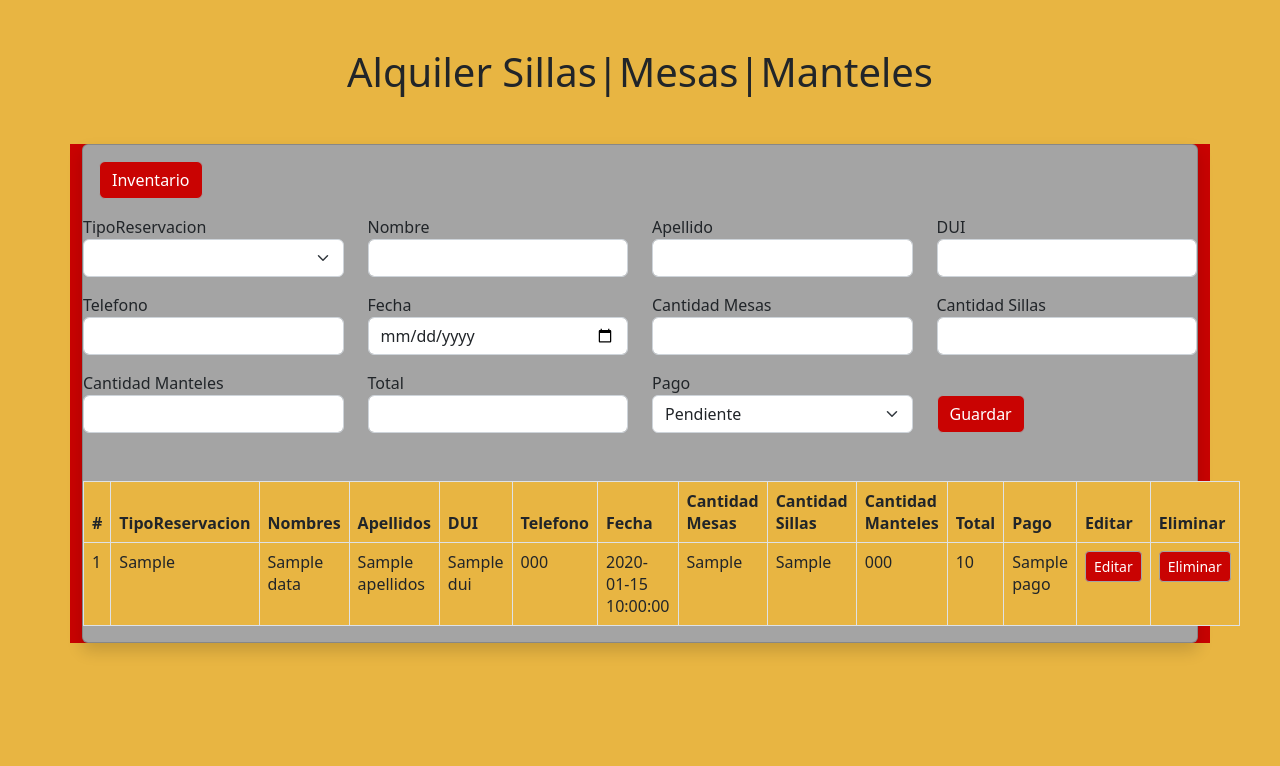
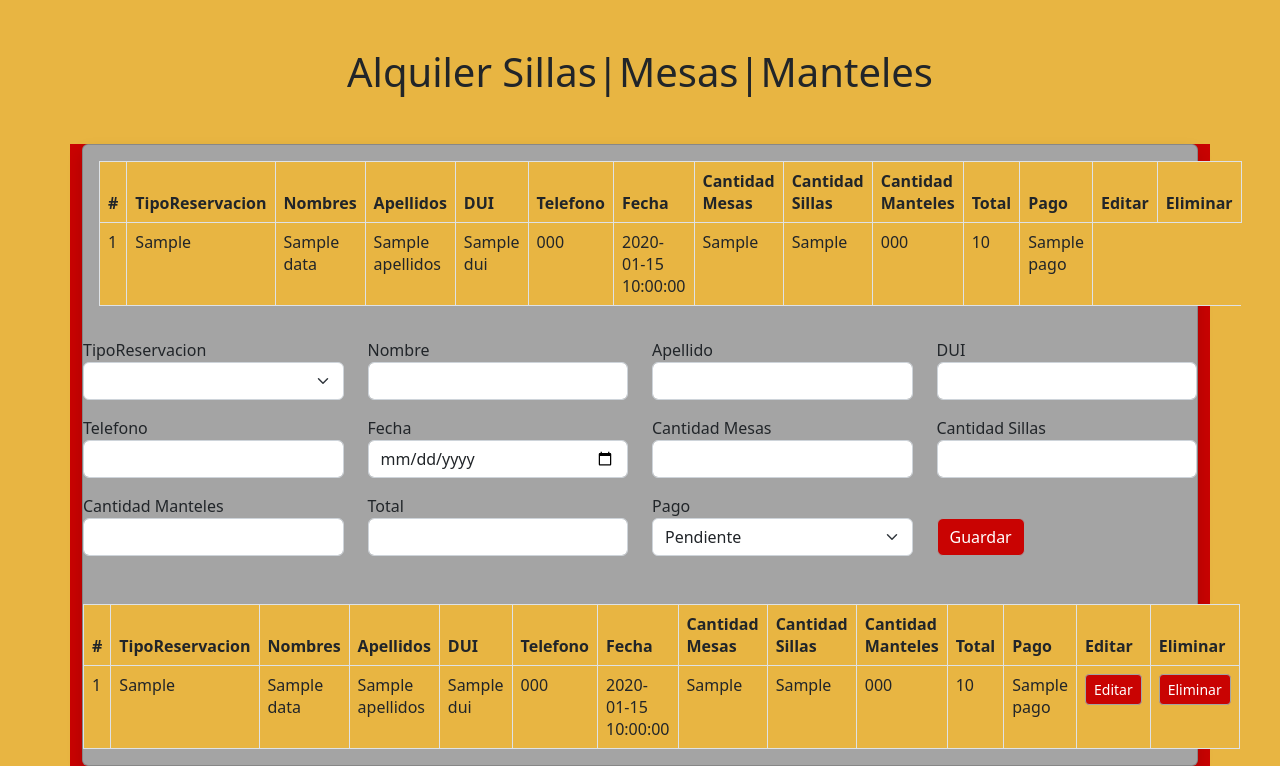
Before and after one commit to DiegoZpeda/Royal_Casino, a Flask app: template src/templates/rmms.html in a window 1280 px wide. Shown: the part 96-862 px from the top of the page. Before the commit the page ends 750 px from the top, so only its background shows below. Run offline with Flask 3, Linux system fonts and the light colour scheme; the template is opened without the code that fills it: most values are stand-ins (such as "Sample title", 1, 10 or a date in 2020); one stand-in notice (Sample message) is shown; parts of the project's set-up code (start-up, migrations or seed data) failed here and were passed over; some libraries are stand-ins or nearby versions.

Commit message:
Cambios pequeños

```diff
--- a/src/app.py
+++ b/src/app.py
@@ -38,11 +38,26 @@ def cabecera():
 def index():
     return render_template('index.html')
 
-inventario = {
-    'sillas': 200,
-    'mesas': 50,
-    'manteles': 50
-}
+def modificar_inventario(nombre_articulo, cantidad):
+    try:
+        cursor = db.database.cursor()
+
+        # Obtener la cantidad actual del artículo en el inventario
+        cursor.execute("SELECT cantidad FROM inventario WHERE nombre = %s", (nombre_articulo,))
+        current_quantity = cursor.fetchone()[0]
+
+        # Realizar la operación de suma o resta
+        new_quantity = current_quantity + cantidad
+
+        # Actualizar la cantidad en el inventario
+        cursor.execute("UPDATE inventario SET cantidad = %s WHERE nombre = %s", (new_quantity, nombre_articulo))
+        db.database.commit()
+
+        cursor.close()
+
+        return True, f"Inventario actualizado para {nombre_articulo}: Cantidad actual: {new_quantity}"
+    except Exception as e:
+        return False, f"Error al actualizar el inventario para {nombre_articulo}: {str(e)}"
 
 
 #---------------------------------------------------------------------------
@@ -58,7 +73,7 @@ def rmms():
     for record in myresult:
         insertObject.append(dict(zip(columnNames, record)))
     cursor.close()
-    return render_template('rmms.html', data=insertObject, inventario=inventario)
+    return render_template('rmms.html', data=insertObject)
 
 @app.route('/user', methods=['POST'])
 def addUser():
@@ -161,6 +176,7 @@ def local():
         # Consulta sin filtrar si no hay término de búsqueda
         cursor.execute("SELECT * FROM r_local")
 
+
     myresult = cursor.fetchall()
     insertObject = []
     columnNames = [column[0] for column in cursor.description]
@@ -168,8 +184,17 @@ def local():
     for record in myresult:
         insertObject.append(dict(zip(columnNames, record)))
 
+    #Inventario
+    cursor.execute("SELECT * FROM inventario")
+    result_otra_tabla = cursor.fetchall()
+    insertObject_otra_tabla = []
+    columnNames_otra_tabla = [column[0] for column in cursor.description]
+
+    for record in result_otra_tabla:
+        insertObject_otra_tabla.append(dict(zip(columnNames_otra_tabla, record)))
     cursor.close()
-    return render_template('r_local.html', data=insertObject, search_term=search_term, inventario=inventario)
+
+    return render_template('r_local.html', data=insertObject, search_term=search_term, data2 = insertObject_otra_tabla )
 
 
 
@@ -199,7 +224,13 @@ def addUserlocal():
     cursor.execute(consulta, valores,)
     resultado = cursor.fetchone()
 
+    cursor = db.database.cursor()
+    Cnombre = DUI
+    select_query = "SELECT DUI, c_reservaciones FROM clientes WHERE DUI = %s"
+    cursor.execute(select_query, (Cnombre,))
+    result = cursor.fetchone()
     #R_local
+
     if resultado:
        resultado = mostrar_alerta2
     else:
@@ -217,6 +248,10 @@ def addUserlocal():
             cursor.execute(sql, data)
             db.database.commit()
 
+        modificar_inventario('mesas', -int(c_mesas))
+        modificar_inventario('sillas', -int(c_sillas))
+        modificar_inventario('manteles', -int(c_manteles))
+
         cursor = db.database.cursor()
         sql = "INSERT INTO r_local (nombres, apellidos, DUI, telefono, t_reservacion, c_mesas, c_sillas, c_manteles, fecha, total, pago) VALUES (%s, %s, %s, %s, %s, %s, %s, %s, %s, %s, %s)"
         data = (nombres, apellidos, DUI, telefono, t_reservacion, c_mesas, c_sillas, c_manteles, fecha, total, pago)
@@ -232,7 +267,6 @@ def deletelocal(id):
     data = (id,)
     cursor.execute(sql, data)
     db.database.commit()
-
 
     return redirect(url_for('local'))
 
@@ -260,9 +294,6 @@ def editlocal(id):
 #login
 
 cursor = db.database.cursor()
-
-
-
 @app.route('/acceso-login', methods=['POST'])
 def login_post():
     correo = request.form['txtCorreo']
--- a/src/templates/rmms.html
+++ b/src/templates/rmms.html
@@ -37,23 +37,40 @@
   <div class="container">
     <div class="card shadow">
         <div class="card-body">
-            <div data-bs-theme="dark" class="d-flex">
-                <button class="btn btn-primary" type="button" data-bs-toggle="offcanvas" data-bs-target="#offcanvasScrolling" aria-controls="offcanvasScrolling">Inventario</button>
-
-                <div class="offcanvas " data-bs-scroll="true" data-bs-backdrop="false" tabindex="-1" id="offcanvasScrolling" aria-labelledby="offcanvasScrollingLabel">
-                <div class="offcanvas-header">
-                    <h5 class="offcanvas-title" id="offcanvasScrollingLabel">Inventario</h5>
-                    <button type="button" class="btn-close" data-bs-dismiss="offcanvas" data-bs-theme="dark" aria-label="Close"></button>
-                </div>
-                <div class="offcanvas-body">
-                    <ul>
-                        <li>Sillas: {{ inventario['sillas'] }}</li>
-                        <li>Mesas: {{ inventario['mesas'] }}</li>
-                        <li>Manteles: {{ inventario['manteles'] }}</li>
-                    </ul>
-                </div>
-                </div>
-            </div>
+            <table class="table table-bordered table-gris">
+                <thead>
+                    <th scope="col" class="text">#</th>
+                    <th scope="col" class="text">TipoReservacion</th>
+                    <th scope="col" class="text">Nombres</th>
+                    <th scope="col" class="text">Apellidos</th>
+                    <th scope="col" class="text">DUI</th>
+                    <th scope="col" class="text">Telefono</th>
+                    <th scope="col" class="text">Fecha</th>
+                    <th scope="col" class="text">Cantidad Mesas</th>
+                    <th scope="col" class="text">Cantidad Sillas</th>
+                    <th scope="col" class="text">Cantidad Manteles</th>
+                    <th scope="col" class="text">Total</th>
+                    <th scope="col" class="text">Pago</th>
+                    <th scope="col" class="text">Editar</th>
+                    <th scope="col" class="text">Eliminar</th>
+                </thead>
+            {% for d in data %}
+                <tr>
+                    <td>{{d.id}}</td>
+                    <td>{{d.t_reservacion}}</td>
+                    <td>{{d.nombres}}</td>
+                    <td>{{d.apellidos}}</td>
+                    <td>{{d.DUI}}</td>
+                    <td>{{d.telefono}}</td>
+                    <td>{{d.fecha}}</td>
+                    <td>{{d.c_mesas}}</td>
+                    <td>{{d.c_sillas}}</td>
+                    <td>{{d.c_manteles}}</td>
+                    <td>{{d.total}}</td>
+                    <td>{{d.pago}}</td>
+                </tr>
+            {% endfor%}
+            </table>
         </div>
         <form action="/user" method="POST">
             <div class="row mb-3">
```
Also changed, not shown: src/templates/r_local.html (+22 -17 lines).
